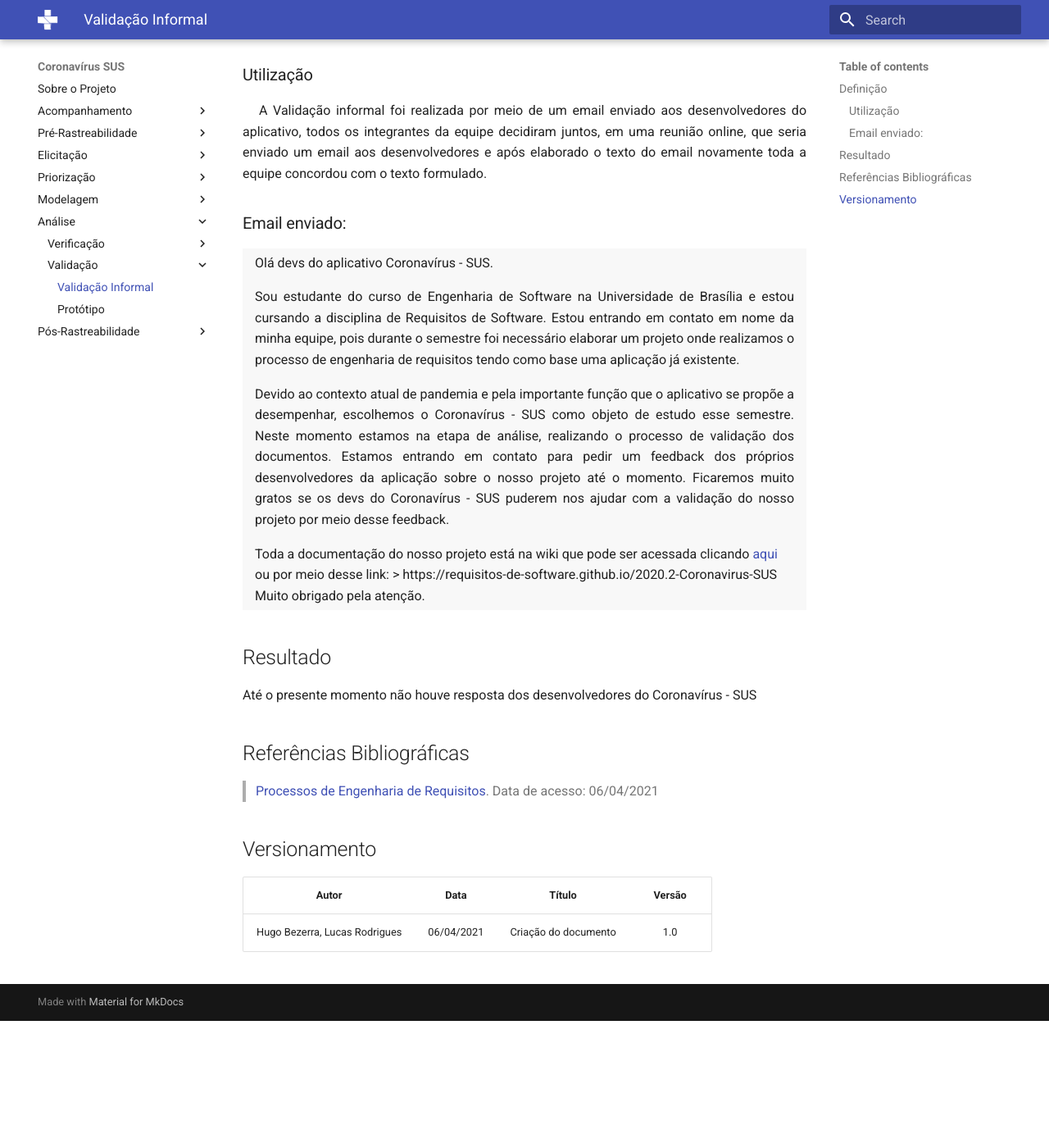
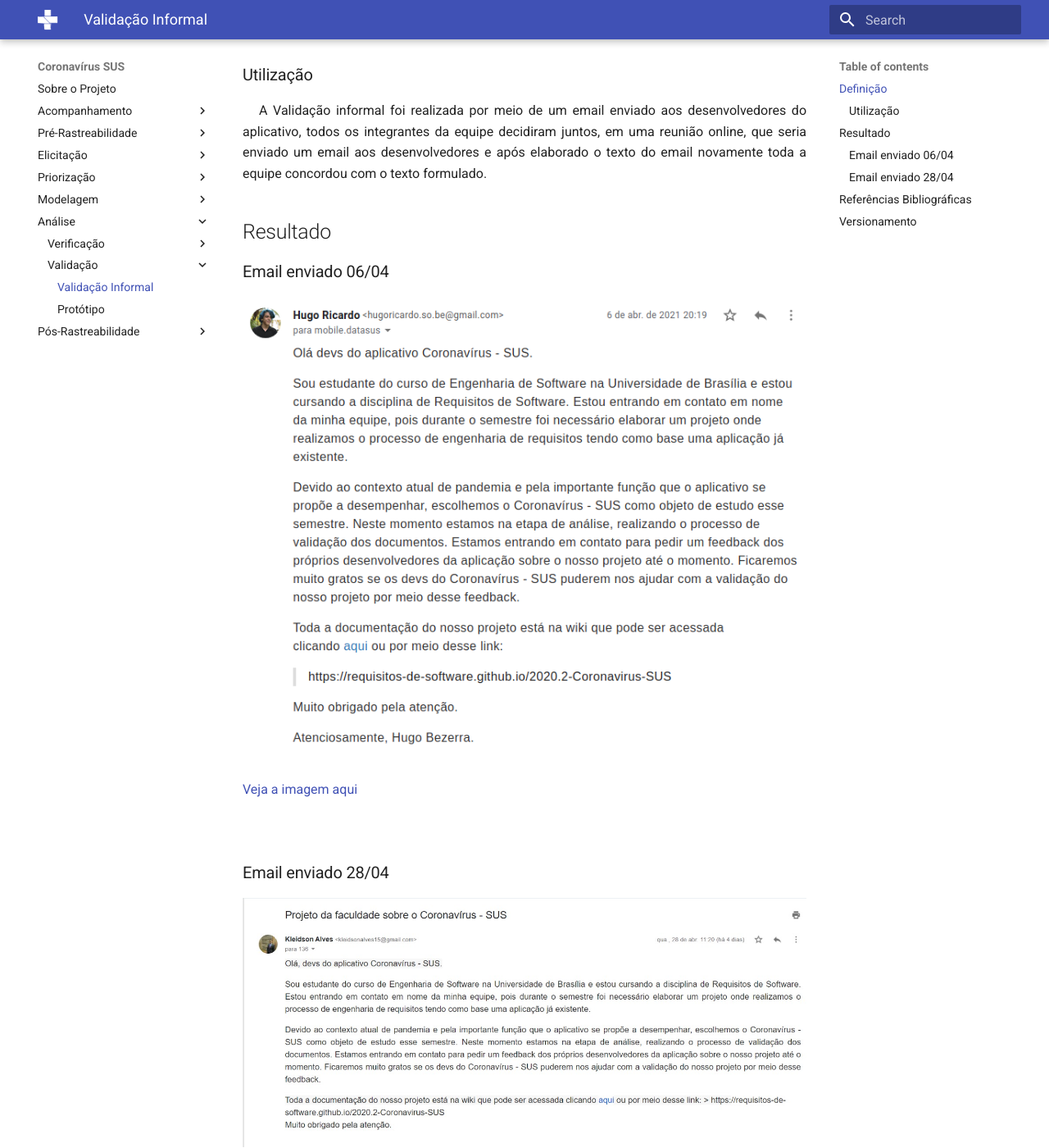
Before and after one commit to Requisitos-de-Software/2020.2-Coronavirus-SUS, an MkDocs documentation site: the page built from docs/análise/validação/validaçãoInformal.md, in a window 1280 px wide and 1400 px high, scrolled down 340 px. Shown: the whole window at 82% size. Built offline with MkDocs 1.6.1 and Material for MkDocs 9.7.7, drawn with Linux system fonts in a browser that asks for light colours; old or Windows-style settings are respelled for this version of MkDocs; before the commit the page ends 1585 px from its top, so only the background shows below that.

Commit message:
Adicionando imagens a validação informal

```diff
--- a/docs/análise/validação/validaçãoInformal.md
+++ b/docs/análise/validação/validaçãoInformal.md
@@ -12,29 +12,25 @@
 A Validação informal foi realizada por meio de um email enviado aos desenvolvedores do aplicativo, todos os integrantes da equipe decidiram juntos, em uma reunião online, que seria enviado um email aos desenvolvedores e após elaborado o texto do email novamente toda a equipe concordou com o texto formulado.
 </div>
 
-### Email enviado:
-
-<div style="padding: 5px 15px; background: #f8f8f8">
-
-Olá devs do aplicativo Coronavírus - SUS. <br>
-
-<p style="text-align: justify">
-
-Sou estudante do curso de Engenharia de Software na Universidade de Brasília e estou cursando a disciplina de Requisitos de Software. Estou entrando em contato em nome da minha equipe, pois durante o semestre foi necessário elaborar um projeto onde realizamos o processo de engenharia de requisitos tendo como base uma aplicação já existente.
-</p>
-
-<p style="text-align: justify">
-
-Devido ao contexto atual de pandemia e pela importante função que o aplicativo se propõe a desempenhar, escolhemos o Coronavírus - SUS como objeto de estudo esse semestre. Neste momento estamos na etapa de análise, realizando o processo de validação dos documentos. Estamos entrando em contato para pedir um feedback dos próprios desenvolvedores da aplicação sobre o nosso projeto até o momento. Ficaremos muito gratos se os devs do Coronavírus - SUS puderem nos ajudar com a validação do nosso projeto por meio desse feedback.
-</p>
-
-Toda a documentação do nosso projeto está na wiki que pode ser acessada clicando <a href="https://requisitos-de-software.github.io/2020.2-Coronavirus-SUS" target="_blank">aqui</a> ou por meio desse link:
-> https:<span>//requisitos-de-software<span>.github<span>.io/<span>2020.2-Coronavirus-SUS
-
-Muito obrigado pela atenção.
+## Resultado
+### Email enviado 06/04
+<div align="center">
+  <img src="https://raw.githubusercontent.com/Requisitos-de-Software/2020.2-Coronavirus-SUS/devel/docs/assets/validation/email1.png">
 </div>
 
-## Resultado
+[Veja a imagem aqui](https://drive.google.com/file/d/1_8sTgimiDOhn2YHyPKQ37nFog5dPIF4D/view?usp=sharing)
+
+<br>
+
+### Email enviado 28/04
+
+<div align="center">
+  <img src="https://raw.githubusercontent.com/Requisitos-de-Software/2020.2-Coronavirus-SUS/devel/docs/assets/validation/email2.jpeg">
+</div>
+
+[Veja a imagem aqui](https://drive.google.com/file/d/15srWyxGEJaRVZNkGVuIh3p9aimS7EUol/view?usp=sharing)
+
+<br>
 
 Até o presente momento não houve resposta dos desenvolvedores do Coronavírus - SUS
 
```
